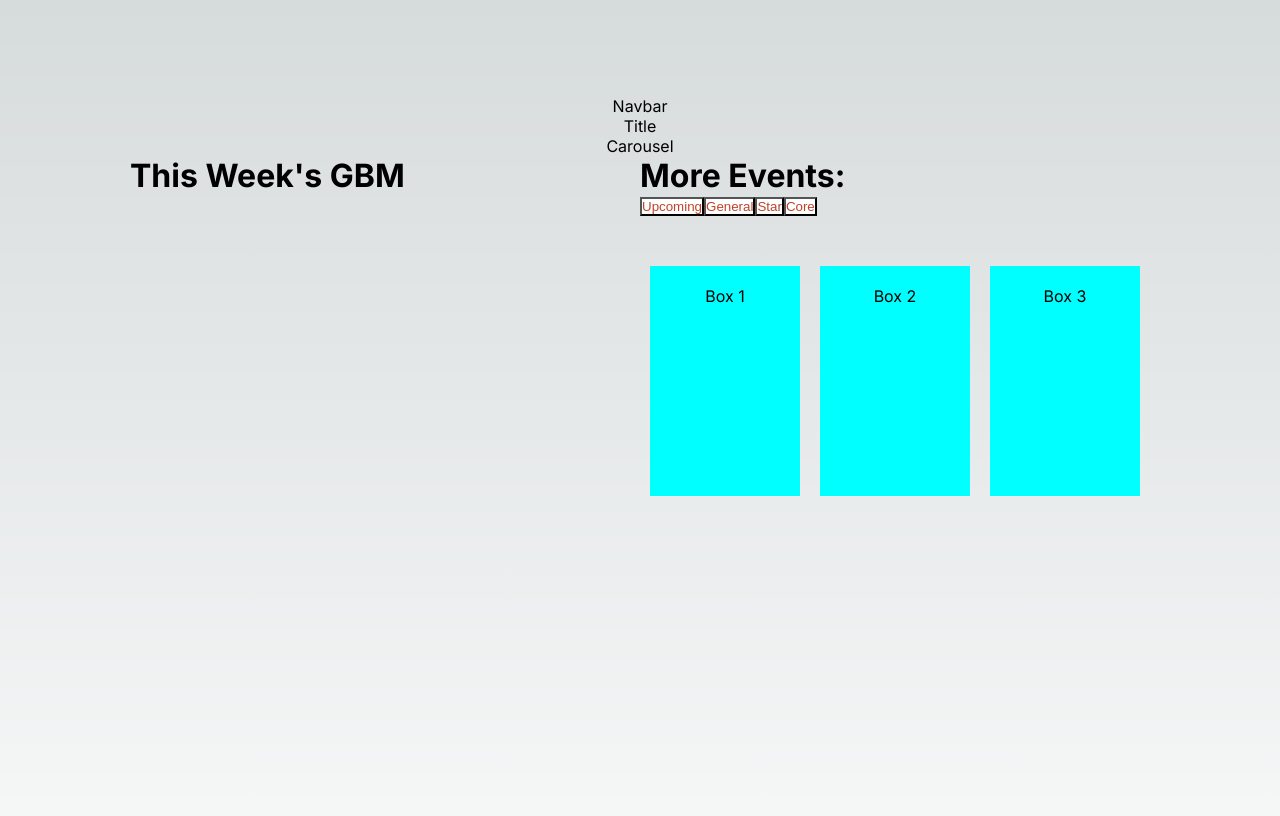
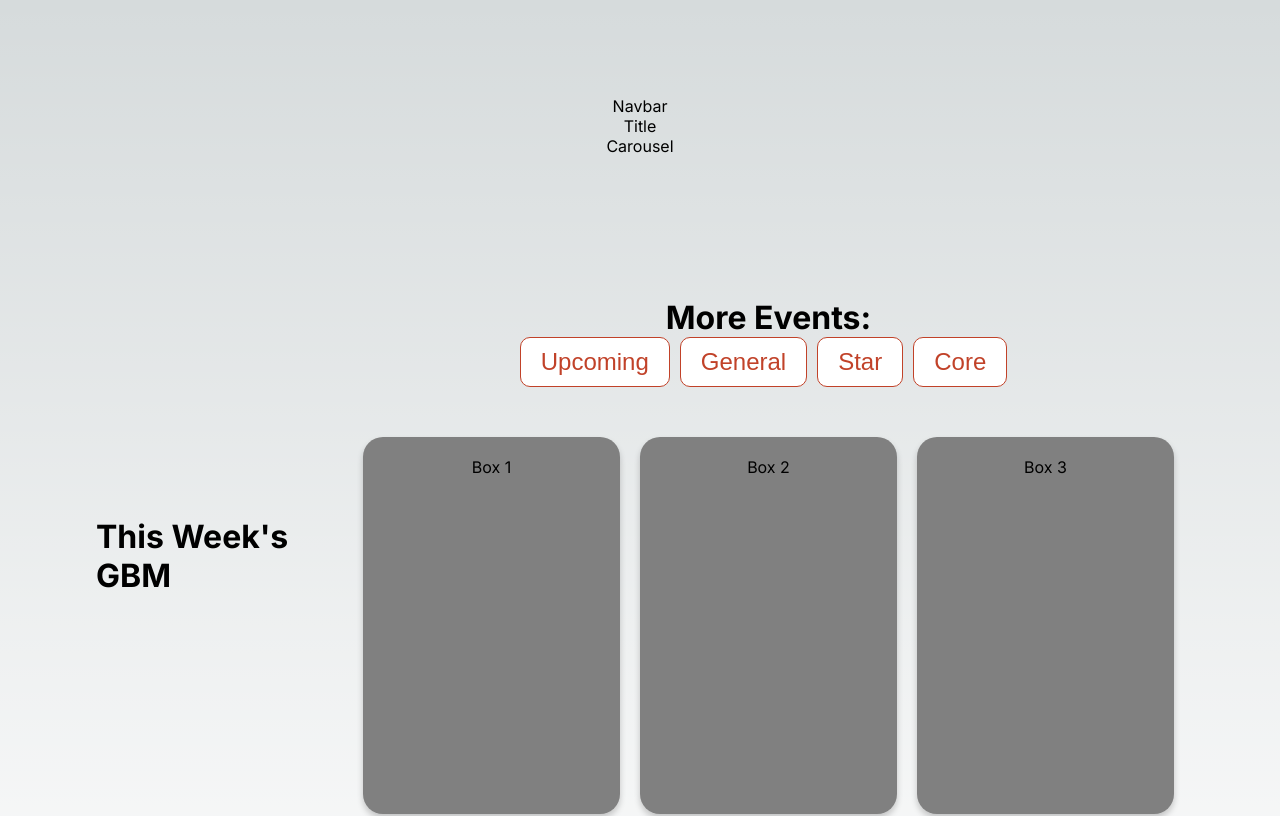
Before and after one commit to a2jensen/KP-Website, a Next.js app: page / in a window 1280 px wide. Shown: the top 816 px of the page. Built offline with nearby package versions, Linux system fonts and the light colour scheme.

Commit message:
Update eventslayout.module.css

```diff
--- a/components/eventslayout.module.css
+++ b/components/eventslayout.module.css
@@ -1,3 +1,5 @@
+
+
 .container{
     display: flex;
     justify-content: center;
@@ -5,12 +7,20 @@
 }
 
 .square {
-    width: 150px;
-    height: 230px;
-    background-color: aqua;
+    width: 257px;
+    height: 377px;
+    background-color: grey;
     margin: 0 10px;
     text-align: center;
     padding: 20px;
+    border-radius: 20px;
+    transition: transform 0.3s, box-shadow 0.3s;
+    box-shadow: 0px 4px 6px rgba(0, 0, 0, 0.2);
+}
+
+.square:hover {
+    transform: scale(1.1);
+    box-shadow: 0px 8px 12px rgba(0, 0, 0, 0.2);
 }
 
 .splitScreen {
@@ -18,20 +28,47 @@
     display: grid;
     grid-template-columns: 1fr 1fr;
     grid-template-rows: 1fr;
-    display: 'flex';
+    display: flex;
     flex-direction: row;
 }
 
-.leftPanel {
-    width: '50%',
+
+.leftPanel,
+.rightPanel {
+    flex: 1;
+    display: flex;
+    flex-direction: column;
+    justify-content: center;
 }
 
-.rightPanel {
-    width: '50%',
+.buttons{
+    text-align: center;
+}
+.Button {
+    color: #C14229;
+    background-color: white;
+    padding: 10px 20px;
+    font-size: 24px;
+    margin-right: 10px;
+    border: 1px solid #C14229;
+    border-radius: 10px;
+    transition: background-color 0.3s ease, color 0.3s ease;
 }
 
-.Button {
+.Button:hover{
+    color: white;
+    background-color: #C14229;
+}
 
-    color: #C14229;
-    background-color: white;
+#link{
+    text-align: right;
+    display: block;
+    margin-top: 20px;
+    margin-right: 90px;
+    color: grey;
+    text-decoration: none;
 }
+
+#heading1{
+    text-align: center;
+}
```
